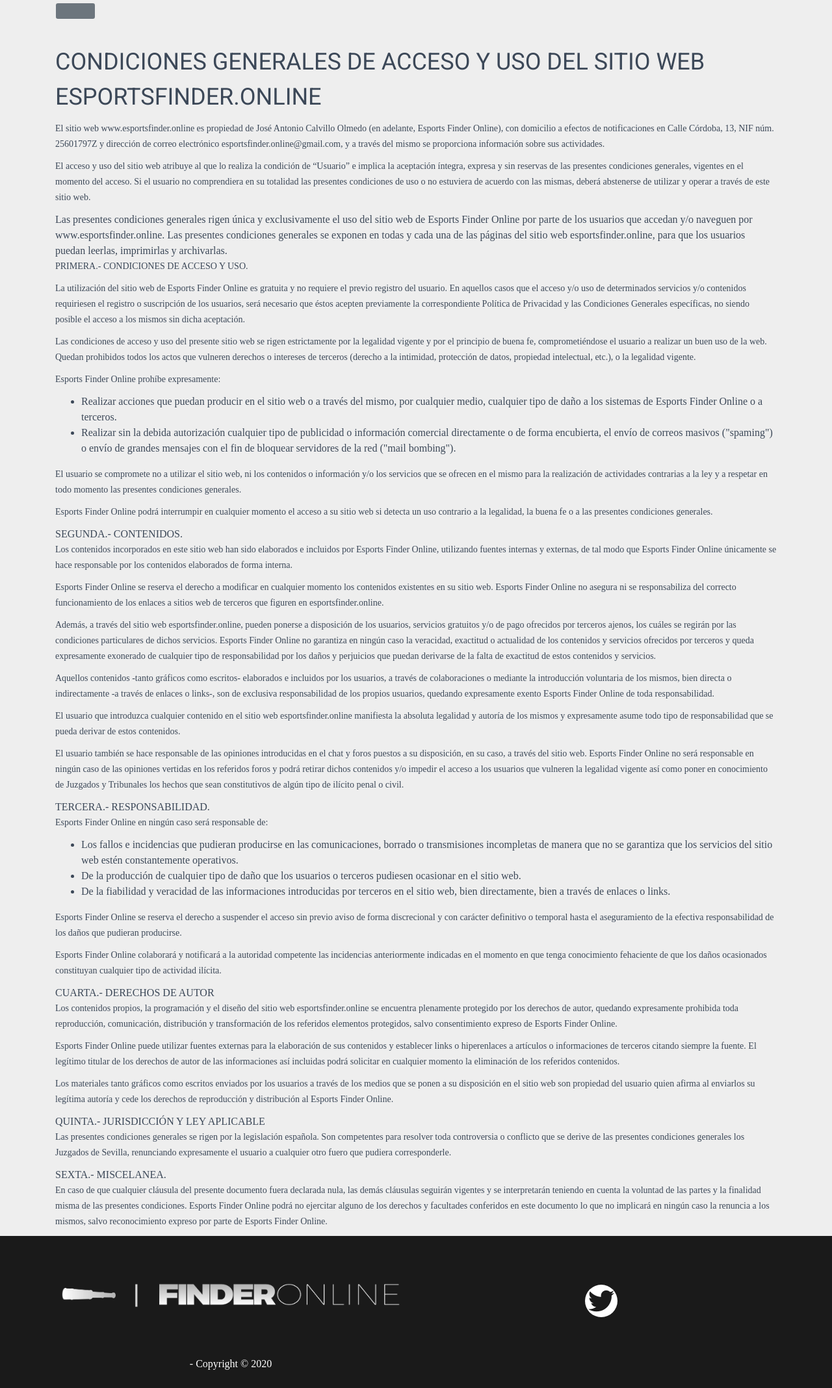
After one commit to JoseCalvi1/eSportsFinder, a PHP site: the page made by view/User/avisolegalView.php in a window 1280 px wide. The commit adds this page. Shown: the whole page at 65% size. Run offline with PHP 8.4, Linux system fonts and the light colour scheme; the template is opened without the code that fills it, so the values that code supplies are empty; some libraries are stand-ins or nearby versions.

Commit message:
Añadir aviso legal y política de privacidad

```diff
--- a/language/en_us.php
+++ b/language/en_us.php
@@ -31,6 +31,7 @@ $language = array(
     'LBL_FIND_US' => 'Find us in',
     'LBL_KNOW_MORE' => 'More information',
     'LBL_KNOW_MORE_TEXT' => '',
+    'LBL_LEGAL' => 'Legal warning',
     'User' => array(
         'LBL_INIT_SESSION' => 'Login',
         'LBL_REGISTER_TITLE' => 'User register',
--- a/language/es_ES.php
+++ b/language/es_ES.php
@@ -30,6 +30,7 @@ $language = array(
     'LBL_SOON' => 'Próximamente',
     'LBL_DISCOVER' => 'Descubre',
     'LBL_FIND_US' => 'Encuentranos en',
+    'LBL_LEGAL' => 'Aviso Legal y Política de Privacidad',
     'LBL_KNOW_MORE' => 'Saber más',
     'LBL_KNOW_MORE_TEXT' => 'Para saber más acerca de la plataforma,<br> haz clic en el botón de debajo para dirigirte<br> a la pestaña de registro y crear una cuenta<br> y poder ver todos los juegos y opciones de la web.',
     'User' => array(
--- /dev/null
+++ b/view/User/avisolegalView.php
@@ -0,0 +1,155 @@
+<?php include_once "header.php"; ?>
+<div class="container">
+    <a href="<?php echo $this->config['site_url']; ?>"
+       class="float-left btn btn-raised btn-secondary showLoader"><?php echo $this->helper->translate('LBL_HOME'); ?></a><br><br>
+    <h2><strong>CONDICIONES GENERALES DE ACCESO Y USO DEL SITIO WEB ESPORTSFINDER.ONLINE</strong></h2>
+
+    <p>
+        El sitio web www.esportsfinder.online es propiedad de José Antonio Calvillo Olmedo (en adelante, Esports Finder
+        Online), con domicilio
+        a efectos de notificaciones en Calle Córdoba, 13, NIF núm. 25601797Z y dirección de correo
+        electrónico esportsfinder.online@gmail.com, y a través del mismo se proporciona información sobre sus
+        actividades.
+    </p>
+
+    <!-- ?? DATOS INSCRIPCION -->
+
+
+    <p>El acceso y uso del sitio web atribuye al que lo realiza la condición de “Usuario” e implica la aceptación
+        íntegra,
+        expresa y sin reservas de las presentes condiciones generales, vigentes en el momento del acceso. Si el usuario
+        no
+        comprendiera en su totalidad las presentes condiciones de uso o no estuviera de acuerdo con las mismas, deberá
+        abstenerse de utilizar y operar a través de este sitio web. </p>
+
+    </p>Las presentes condiciones generales rigen única y exclusivamente el uso del sitio web de Esports Finder Online
+    por
+    parte de los usuarios que accedan y/o naveguen por www.esportsfinder.online. Las presentes condiciones generales se
+    exponen
+    en todas y cada una de las páginas del sitio web esportsfinder.online, para que los usuarios puedan leerlas,
+    imprimirlas y
+    archivarlas.<p>
+
+        <strong>PRIMERA.- CONDICIONES DE ACCESO Y USO.</strong>
+    <p>La utilización del sitio web de Esports Finder Online es gratuita y no requiere el previo registro del usuario.
+        En
+        aquellos casos que el acceso y/o uso de determinados servicios y/o contenidos requiriesen el registro o
+        suscripción
+        de los usuarios, será necesario que éstos acepten previamente la correspondiente Política de Privacidad y las
+        Condiciones Generales específicas, no siendo posible el acceso a los mismos sin dicha aceptación.</p>
+    <p>Las condiciones de acceso y uso del presente sitio web se rigen estrictamente por la legalidad vigente y por el
+        principio de buena fe, comprometiéndose el usuario a realizar un buen uso de la web. Quedan prohibidos todos los
+        actos que vulneren derechos o intereses de terceros (derecho a la intimidad, protección de datos, propiedad
+        intelectual, etc.), o la legalidad vigente.</p>
+    <p>Esports Finder Online prohíbe expresamente:
+        <br>
+    <ul>
+        <li>Realizar acciones que puedan producir en el sitio web o a través del mismo, por cualquier medio, cualquier
+            tipo
+            de daño a los sistemas de Esports Finder Online o a terceros.
+        </li>
+        <li>Realizar sin la debida autorización cualquier tipo de publicidad o información comercial directamente o de
+            forma
+            encubierta, el envío de correos masivos ("spaming") o envío de grandes mensajes con el fin de bloquear
+            servidores de la red ("mail bombing").
+        </li>
+    </ul>
+    </p>
+    <p>El usuario se compromete no a utilizar el sitio web, ni los contenidos o información y/o los servicios que se
+        ofrecen
+        en el mismo para la realización de actividades contrarias a la ley y a respetar en todo momento las presentes
+        condiciones generales.</p>
+    <p>Esports Finder Online podrá interrumpir en cualquier momento el acceso a su sitio web si detecta un uso contrario
+        a
+        la legalidad, la buena fe o a las presentes condiciones generales.</p>
+
+    <strong>SEGUNDA.- CONTENIDOS.</strong>
+    <p>Los contenidos incorporados en este sitio web han sido elaborados e incluidos por Esports Finder Online,
+        utilizando
+        fuentes internas y externas, de tal modo que Esports Finder Online únicamente se hace responsable por los
+        contenidos elaborados de forma interna.</p>
+    <p>Esports Finder Online se reserva el derecho a modificar en cualquier momento los contenidos existentes en su
+        sitio
+        web. Esports Finder Online no asegura ni se responsabiliza del correcto funcionamiento de los enlaces a sitios
+        web
+        de terceros que figuren en esportsfinder.online.</p>
+    <p>Además, a través del sitio web esportsfinder.online, pueden ponerse a disposición de los usuarios, servicios
+        gratuitos y/o
+        de pago ofrecidos por terceros ajenos, los cuáles se regirán por las condiciones particulares de dichos
+        servicios. Esports Finder Online no garantiza en ningún caso la veracidad, exactitud o actualidad de los
+        contenidos
+        y servicios ofrecidos por terceros y queda expresamente exonerado de cualquier tipo de responsabilidad por los
+        daños
+        y perjuicios que puedan derivarse de la falta de exactitud de estos contenidos y servicios.</p>
+
+    <!-- CONTENIDO TERCEROS -->
+    <p>Aquellos contenidos -tanto gráficos como escritos- elaborados e incluidos por los usuarios, a través de
+        colaboraciones o mediante la introducción voluntaria de los mismos, bien directa o indirectamente -a través de
+        enlaces o links-, son de exclusiva responsabilidad de los propios usuarios, quedando expresamente
+        exento Esports Finder Online de toda responsabilidad. </p>
+    <p>El usuario que introduzca cualquier contenido en el sitio web esportsfinder.online manifiesta la absoluta
+        legalidad y
+        autoría de los mismos y expresamente asume todo tipo de responsabilidad que se pueda derivar de estos
+        contenidos. </p>
+    <p>El usuario también se hace responsable de las opiniones introducidas en el chat y foros puestos a su disposición,
+        en su caso, a través del sitio web. Esports Finder Online no será responsable en ningún caso de las opiniones
+        vertidas en los referidos foros y podrá retirar dichos contenidos y/o impedir el acceso a los usuarios que
+        vulneren la legalidad vigente así como poner en conocimiento de Juzgados y Tribunales los hechos que sean
+        constitutivos de algún tipo de ilícito penal o civil.</p>
+
+    <strong>TERCERA.- RESPONSABILIDAD.</strong>
+    <p>Esports Finder Online en ningún caso será responsable de:
+        <br>
+    <ul>
+        <li>Los fallos e incidencias que pudieran producirse en las comunicaciones, borrado o transmisiones incompletas
+            de
+            manera que no se garantiza que los servicios del sitio web estén constantemente operativos.
+        </li>
+        <li>De la producción de cualquier tipo de daño que los usuarios o terceros pudiesen ocasionar en el sitio web.
+        </li>
+        <li>De la fiabilidad y veracidad de las informaciones introducidas por terceros en el sitio web, bien
+            directamente,
+            bien a través de enlaces o links.
+        </li>
+    </ul>
+    </p>
+
+    <p>Esports Finder Online se reserva el derecho a suspender el acceso sin previo aviso de forma discrecional y con
+        carácter definitivo o temporal hasta el aseguramiento de la efectiva responsabilidad de los daños que pudieran
+        producirse.</p>
+    <p>Esports Finder Online colaborará y notificará a la autoridad competente las incidencias anteriormente indicadas
+        en
+        el momento en que tenga conocimiento fehaciente de que los daños ocasionados constituyan cualquier tipo de
+        actividad
+        ilícita.</p>
+
+
+    <!-- AUTOR-->
+    <strong>CUARTA.- DERECHOS DE AUTOR</strong>
+    <p>Los contenidos propios, la programación y el diseño del sitio web esportsfinder.online se encuentra plenamente
+        protegido por los derechos de autor, quedando expresamente prohibida toda reproducción, comunicación,
+        distribución y transformación de los referidos elementos protegidos, salvo consentimiento expreso
+        de Esports Finder Online.</p>
+    <p>Esports Finder Online puede utilizar fuentes externas para la elaboración de sus contenidos y establecer links o
+        hiperenlaces a artículos o informaciones de terceros citando siempre la fuente. El legítimo titular de los
+        derechos de autor de las informaciones así incluidas podrá solicitar en cualquier momento la eliminación de los
+        referidos contenidos.</p>
+    <p>Los materiales tanto gráficos como escritos enviados por los usuarios a través de los medios que se ponen a su
+        disposición en el sitio web son propiedad del usuario quien afirma al enviarlos su legítima autoría y cede los
+        derechos de reproducción y distribución al Esports Finder Online. </p>
+
+    <strong>QUINTA.- JURISDICCIÓN Y LEY APLICABLE</strong>
+    <p>Las presentes condiciones generales se rigen por la legislación española. Son competentes para resolver toda
+        controversia o conflicto que se derive de las presentes condiciones generales los Juzgados de Sevilla,
+        renunciando expresamente el usuario a cualquier otro fuero que pudiera corresponderle.</p>
+
+    <strong>SEXTA.- MISCELANEA.</strong>
+    <p>En caso de que cualquier cláusula del presente documento fuera declarada nula, las demás cláusulas seguirán
+        vigentes
+        y se interpretarán teniendo en cuenta la voluntad de las partes y la finalidad misma de las presentes
+        condiciones. Esports Finder Online podrá no ejercitar alguno de los derechos y facultades conferidos en este
+        documento lo que no implicará en ningún caso la renuncia a los mismos, salvo reconocimiento expreso por parte
+        de Esports Finder Online.</p>
+</div>
+
+<?php include_once "footer.php"; ?>
```
Also changed, not shown: controller/UserController.php (+8 -0 lines), view/Game/footer.php (+6 -1 lines), view/Home/footer.php (+6 -1 lines).
